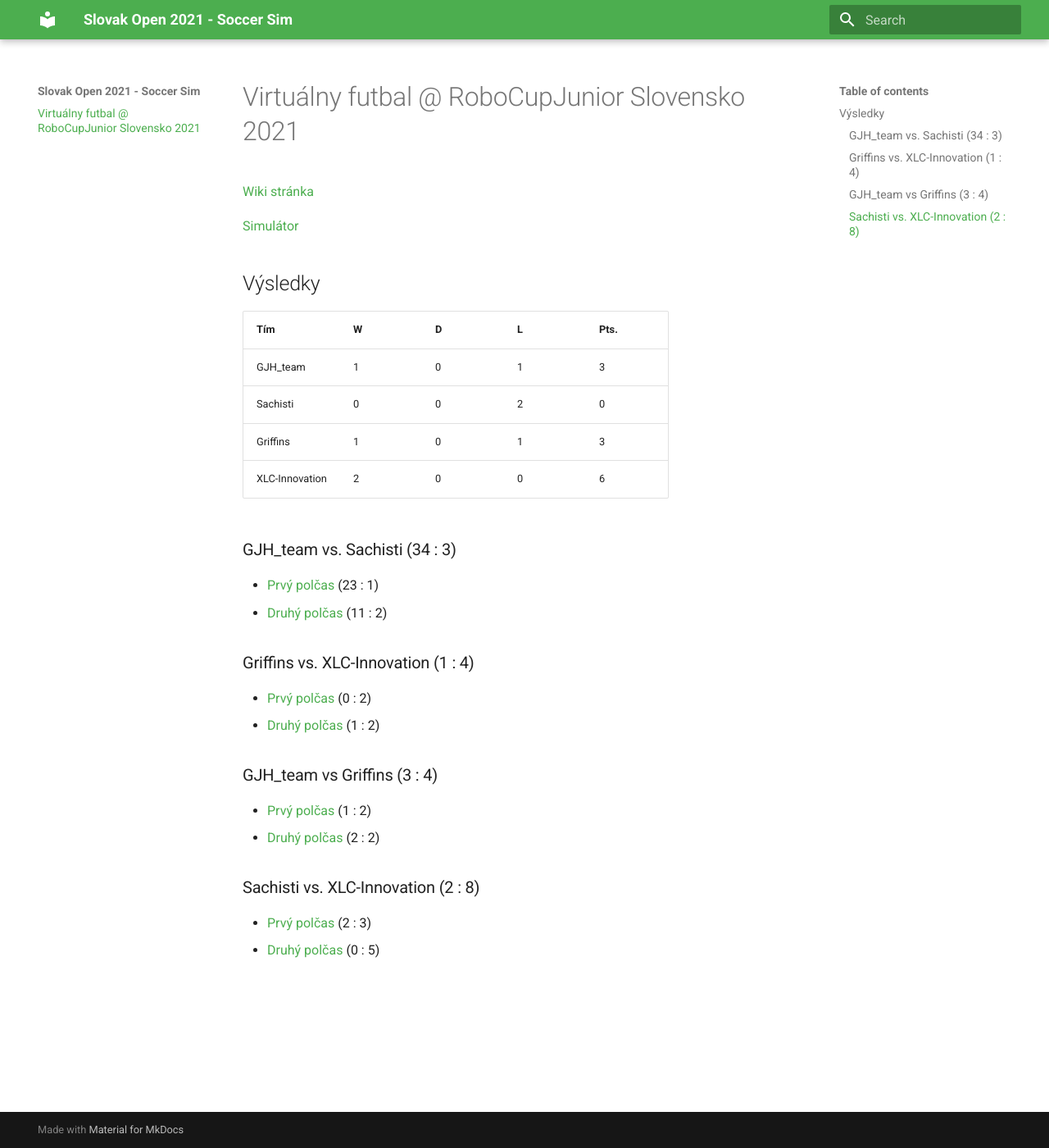
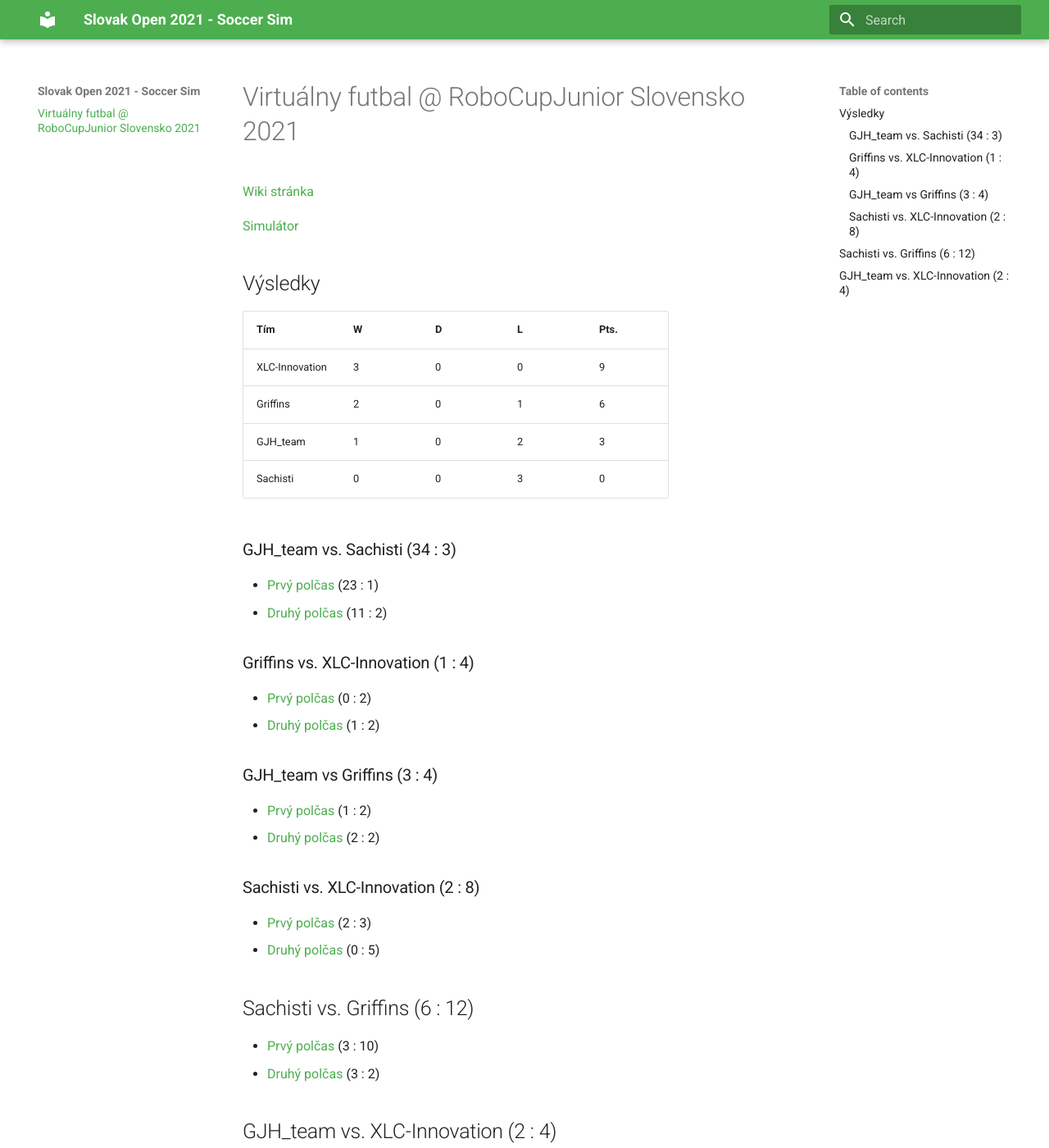
Before and after one commit to RoboCup-Junior-Slovensko/soccer-sim-2021, an MkDocs documentation site: the page built from docs/index.md, in a window 1280 px wide and 1400 px high. Shown: the whole window at 82% size. Built offline with MkDocs 1.6.1 and Material for MkDocs 9.7.7, drawn with Linux system fonts in a browser that asks for light colours; some of the changed text lies outside the part shown.

Commit message:
update: Add final results
Signed-off-by: mr.Shu <mr@shu.io>

```diff
--- a/docs/index.md
+++ b/docs/index.md
@@ -8,10 +8,10 @@
 
 | Tím            | W | D | L | Pts. |
 |----------------|---|---|---|------|
-| GJH_team       | 1 | 0 | 1 |  3   |
-| Sachisti       | 0 | 0 | 2 |  0   |
-| Griffins       | 1 | 0 | 1 |  3   |
-| XLC-Innovation | 2 | 0 | 0 |  6   |
+| XLC-Innovation | 3 | 0 | 0 |  9   |
+| Griffins       | 2 | 0 | 1 |  6   |
+| GJH_team       | 1 | 0 | 2 |  3   |
+| Sachisti       | 0 | 0 | 3 |  0   |
 
 ### GJH_team vs. Sachisti (34 : 3)
 - [Prvý polčas](rcj-slovak-open-2021-outputs/1vs2-1/1vs2_-_1_-_GJH_team_vs_Sachisti-20210506T202922_new.html) (23 : 1)
@@ -28,3 +28,11 @@
 ### Sachisti vs. XLC-Innovation (2 : 8)
 - [Prvý polčas](rcj-slovak-open-2021-outputs/2vs4-1/2vs4_-_1_-_Sachisti_vs_XLC-Innovation-20210506T233335_new.html) (2 : 3)
 - [Druhý polčas](rcj-slovak-open-2021-outputs/2vs4-2/2vs4_-_2_-_XLC-Innovation_vs_Sachisti-20210506T233923_new.html) (0 : 5)
+
+## Sachisti vs. Griffins (6 : 12)
+- [Prvý polčas](rcj-slovak-open-2021-outputs/2vs3-1/2vs3_-_1_-_Sachisti_vs_Griffins-20210506T232251_new.html) (3 : 10)
+- [Druhý polčas](rcj-slovak-open-2021-outputs/2vs3-2/2vs3_-_2_-_Griffins_vs_Sachisti-20210506T232811_new.html) (3 : 2)
+
+## GJH_team vs. XLC-Innovation (2 : 4)
+- [Prvý polčas](rcj-slovak-open-2021-outputs/1vs4-1/1vs4_-_1_-_GJH_team_vs_XLC-Innovation-20210506T231153_new.html) (1 : 2)
+- [Druhý polčas](rcj-slovak-open-2021-outputs/2vs3-2/2vs3_-_2_-_Griffins_vs_Sachisti-20210506T232811_new.html) (1 : 2)
```
